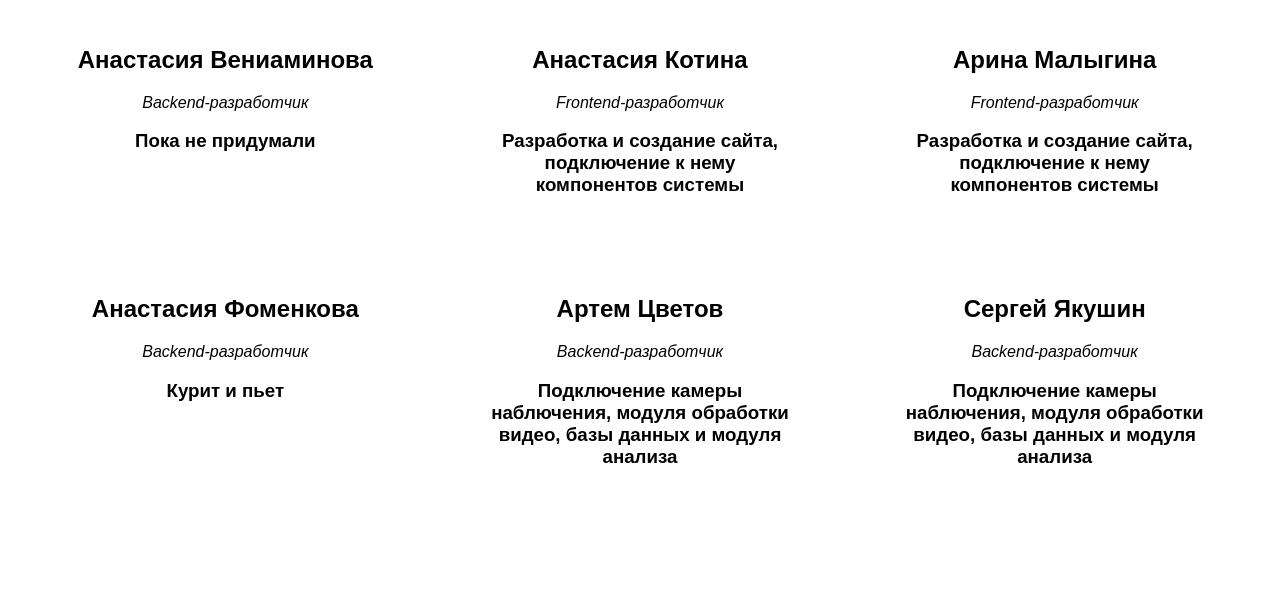
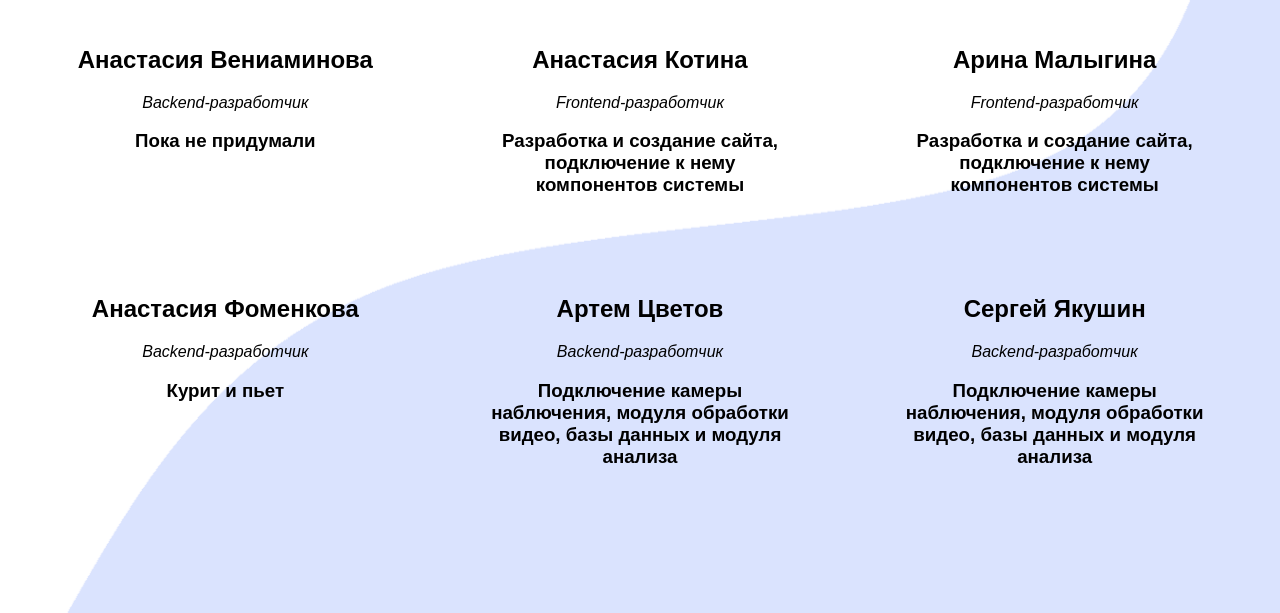
Before and after one commit to arinamalygina/nntu-practice, a plain HTML site: page about us.html in a window 1280 px wide. Shown: the part 187-800 px from the top of the page. Drawn offline with Linux system fonts and the light colour scheme.

Commit message:
go to cloud

```diff
--- a/about us.html
+++ b/about us.html
@@ -24,10 +24,17 @@
     h1 {
       text-align: center;
     }
+
+    body {
+      background-image: url("https://github.com/arinamalygina/nntu-practice/blob/master/about us.png");
+      background-repeat: no-repeat;
+      background-size: cover;
+      background-attachment: fixed;
+    }
+
   </style>
  </head>
  <body>
-<body background="C:/Users/Arina/Downloads/back 2 0/zz/templates/О нас.png">
  <header>
   <button>
    <div class="transparent-button">
```
Also changed, not shown: tasks.html (+1 -1 lines).
